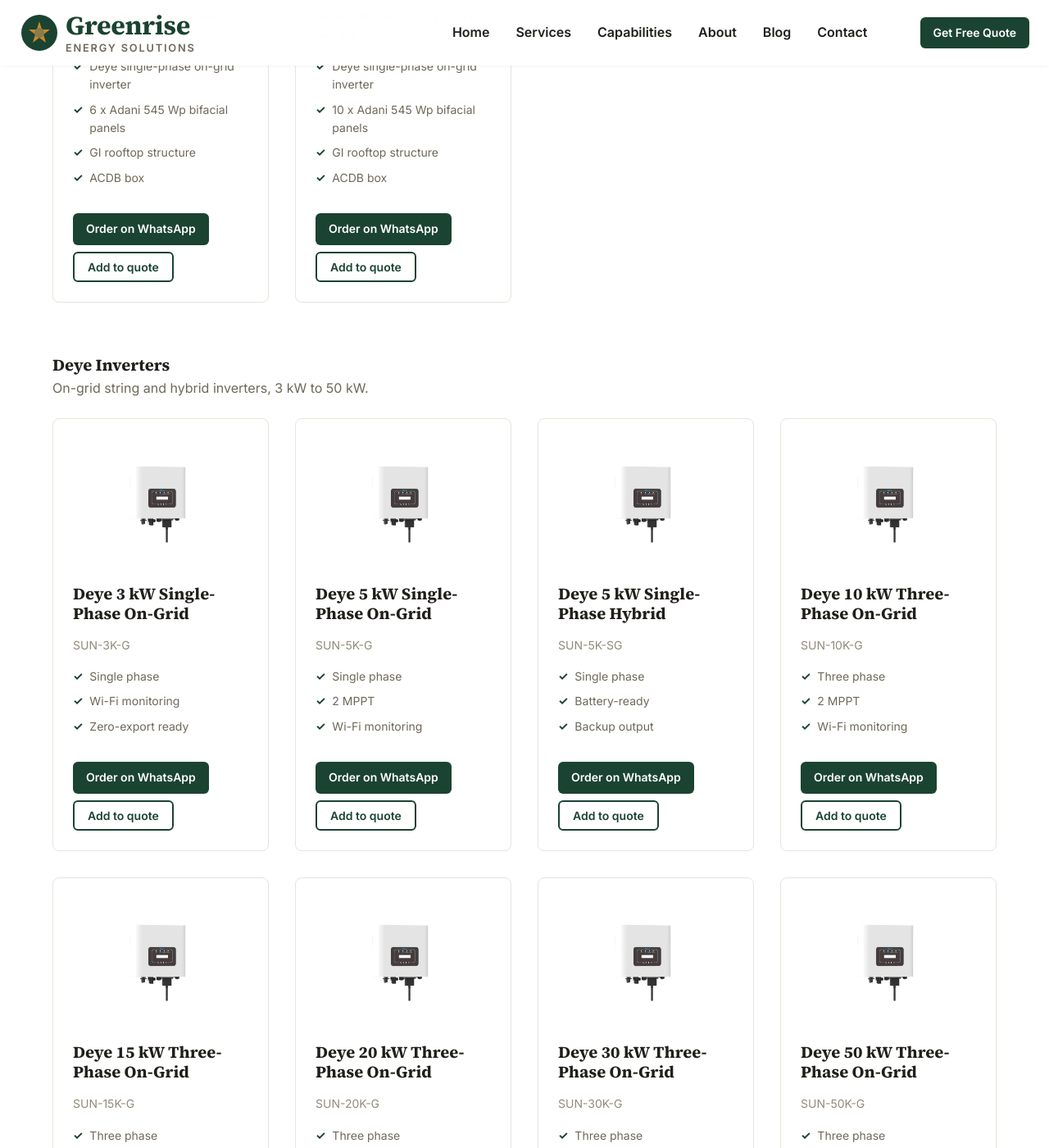
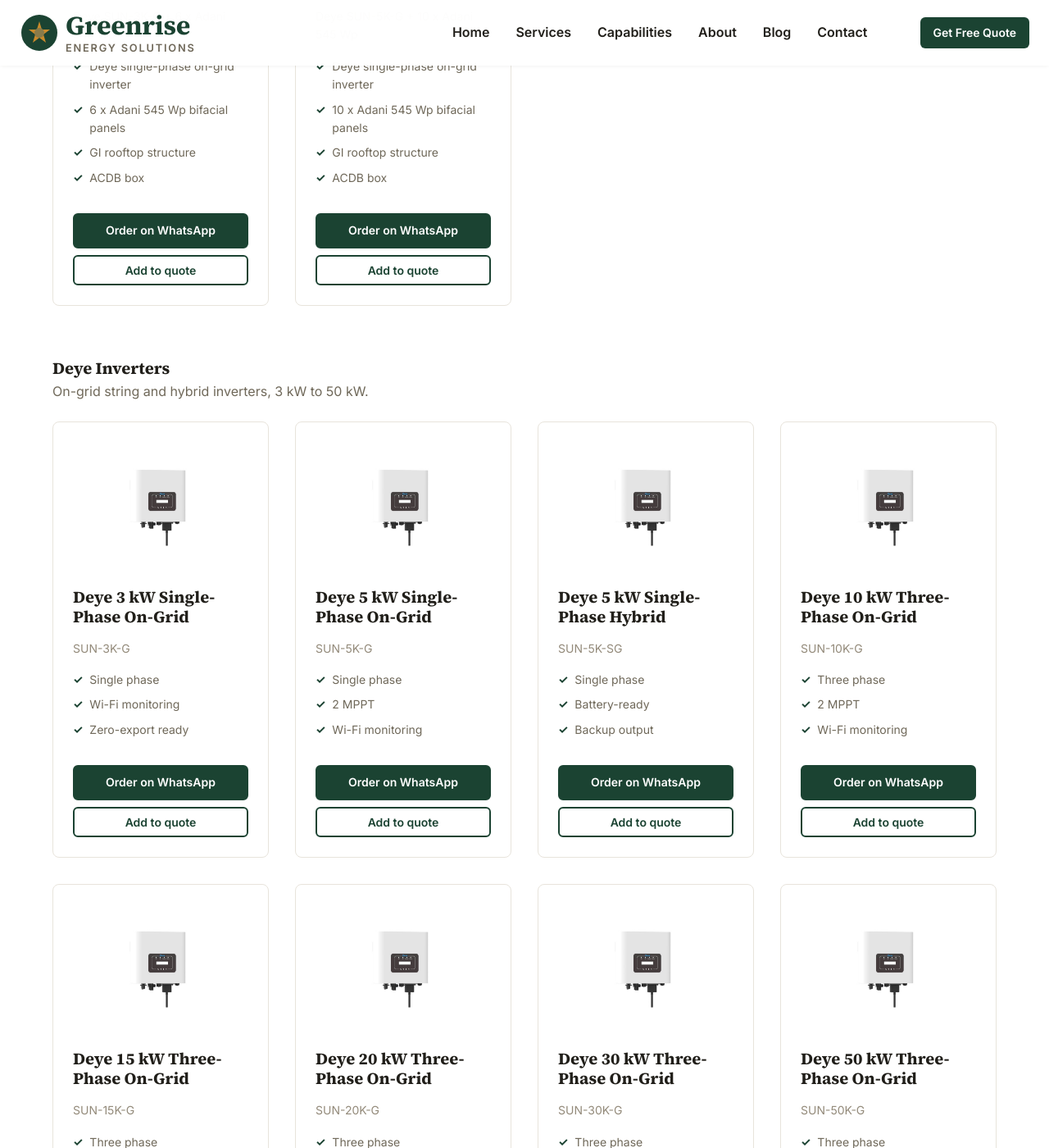
Before and after one commit to nbkarthi/greenriseenergy, a Jekyll site: the page built from shop/index.html, in a window 1280 px wide and 1400 px high, scrolled down 730 px. Shown: the whole window at 82% size. Built offline with Jekyll 4.4.1, drawn with Linux system fonts in a browser that asks for light colours.

Commit message:
match shop button sizes

```diff
--- a/shop/index.html
+++ b/shop/index.html
@@ -32,6 +32,7 @@
     .shop-model { font-size: var(--font-size-sm); color: var(--color-gray-500); margin-bottom: var(--spacing-md); }
     .shop .service-list { flex: 1; }
     .shop-actions { display: flex; flex-wrap: wrap; gap: var(--spacing-sm); }
+    .shop-actions .btn { flex: 1; border: 2px solid var(--color-primary); white-space: nowrap; }
     .shop-quote { margin-top: var(--spacing-4xl); max-width: 720px; }
     .shop-quote .form-success { margin-top: var(--spacing-lg); }
   </style>
```
